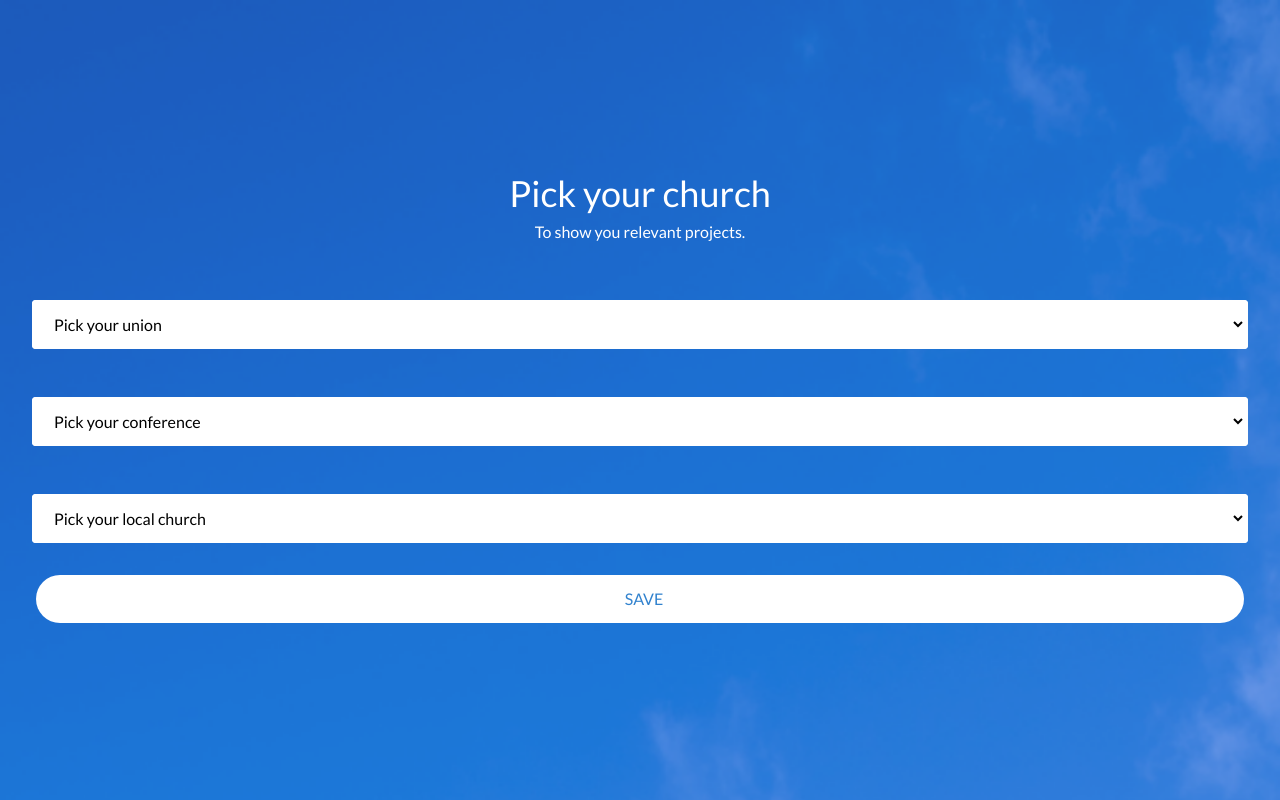
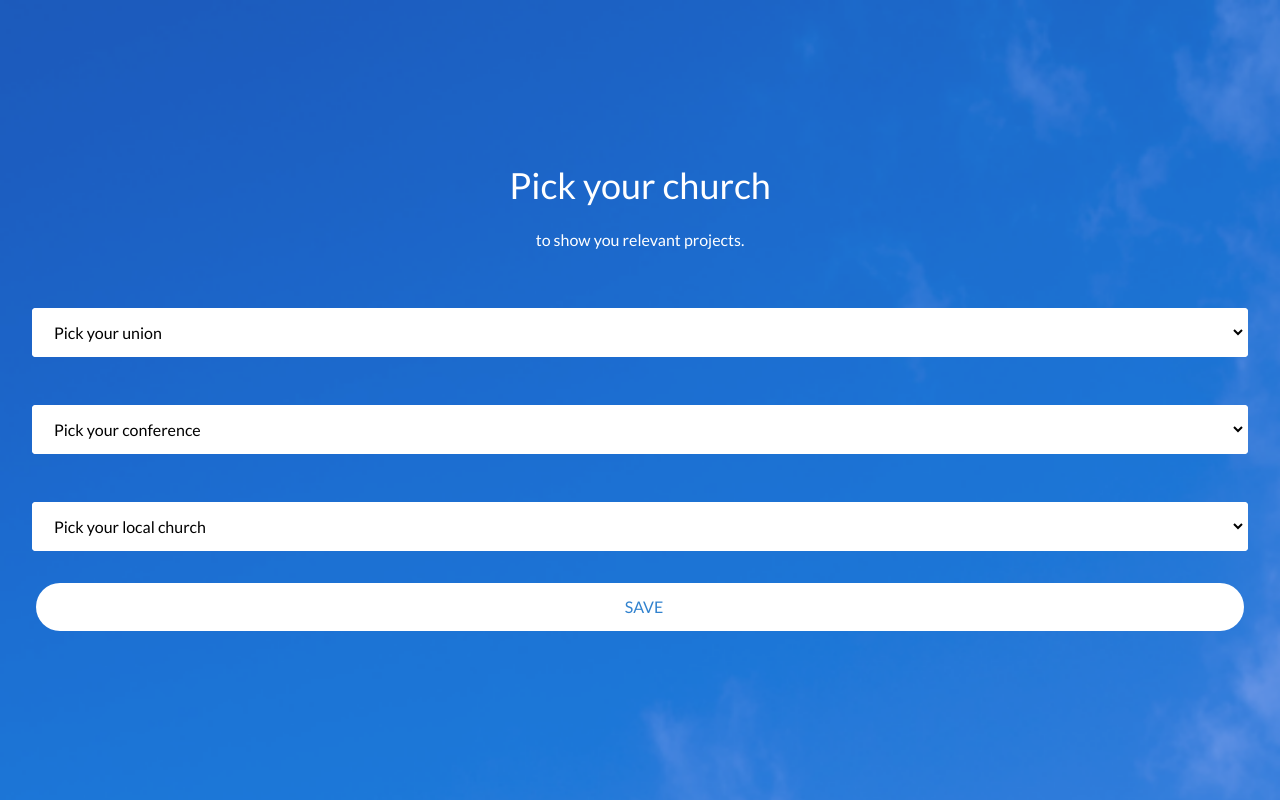
Before and after one commit to eduludi/givings, a React (Create React App) app: page /pick-church in a window 1280 px wide. Built offline with nearby package versions, Linux system fonts and the light colour scheme; some icons are missing.

Commit message:
Changes to Save button in screens/PickChurch

```diff
--- a/src/screens/PickChurch.js
+++ b/src/screens/PickChurch.js
@@ -174,8 +174,10 @@ function PickChurch() {
   return (
     <IntroScreen>
       <Wrapper vertical className="items-center py-2">
-        <h1 className="text-white text-center text-4xl">Pick your church</h1>
-        <p className="text-white">To show you relevant projects.</p>
+        <h1 className="text-white text-center text-4xl pb-4">
+          Pick your church
+        </h1>
+        <p className="text-white">to show you relevant projects.</p>
       </Wrapper>
       <Wrapper vertical className="px-8">
         <Field
@@ -197,12 +199,7 @@ function PickChurch() {
           options={churches}
           rounded
         />
-        <Button
-          label="Save"
-          icon="save"
-          to="/church-projects"
-          className="mt-4"
-        />
+        <Button label="Save" icon="save" to="/donate" className="mt-4" />
       </Wrapper>
     </IntroScreen>
   )
```
